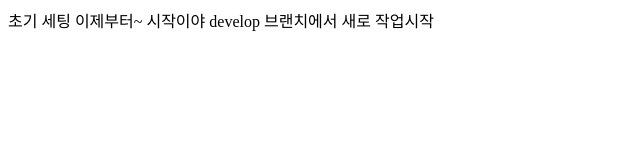
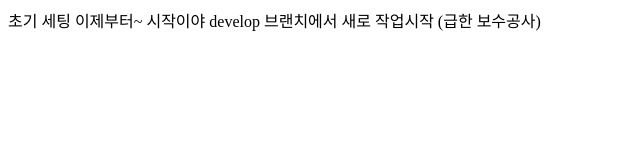
Before and after one commit to kang162002/webproject, a plain HTML site: page index.html in a window 1280 px wide. Shown: the whole page, without its empty margins (0-640 px from the left). Drawn offline with Linux system fonts and the light colour scheme.

Commit message:
급한 보수

```diff
--- a/index.html
+++ b/index.html
@@ -8,6 +8,6 @@
 <body>
     초기 세팅 이제부터~ 시작이야
 
-    develop 브랜치에서 새로 작업시작
+    develop 브랜치에서 새로 작업시작 (급한 보수공사)
 </body>
 </html>
```
